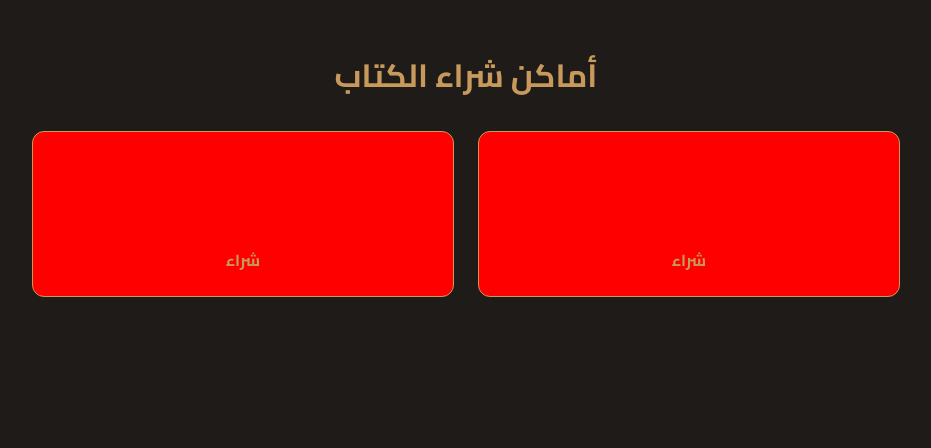
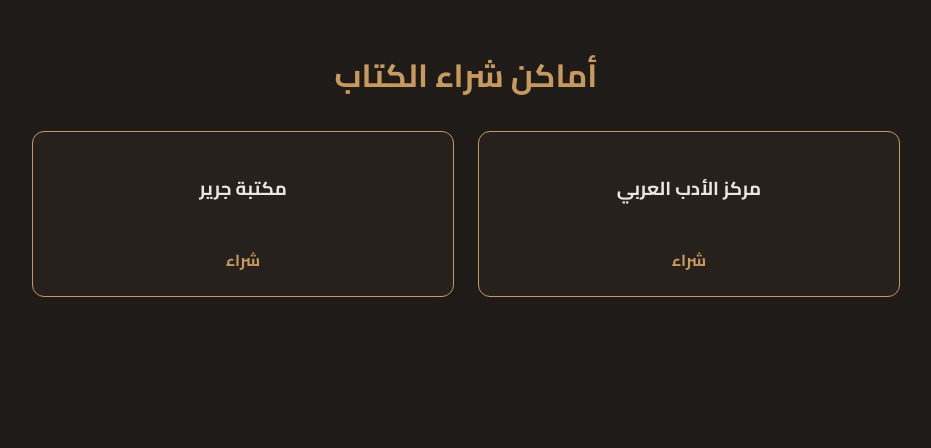
Before and after one commit to Hallas-1/Hallas, a plain HTML site: page index.html in a window 1280 px wide. Shown: the part 1549-1997 px from the top of the page, without its empty margins (174-1105 px from the left). Drawn offline with Linux system fonts and the light colour scheme.

Commit message:
Update styles.css

```diff
--- a/styles.css
+++ b/styles.css
@@ -146,8 +146,8 @@
   /* ===== بطاقات المتاجر ===== */
   .store-card{
     border-color: var(--primary);
-    background: #FF0000;   /* أغمق قليلًا من خلفية الموقع */
-    color: #FF0000;
+    background: #26211d;   /* أغمق قليلًا من خلفية الموقع */
+    color: #e8e6e3;
   }
   .store-card a{ color: var(--primary); }
 
```
